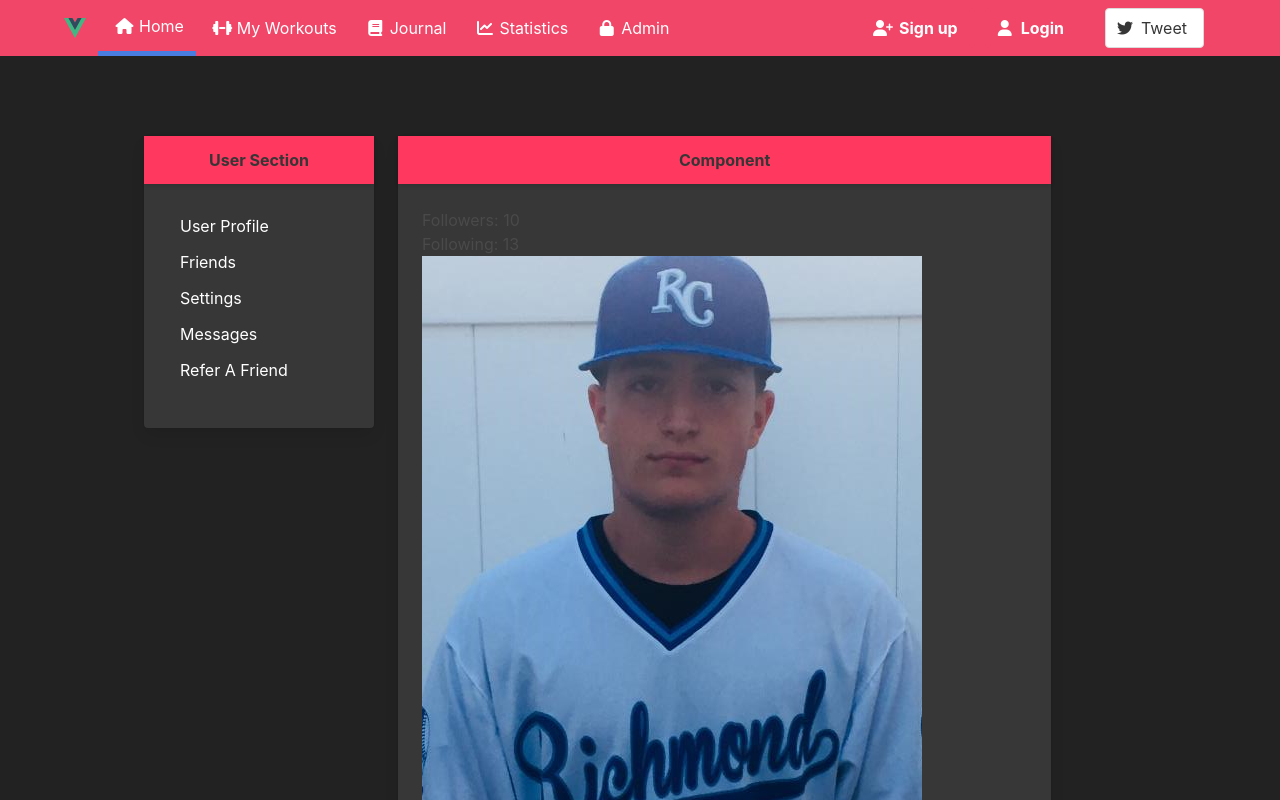
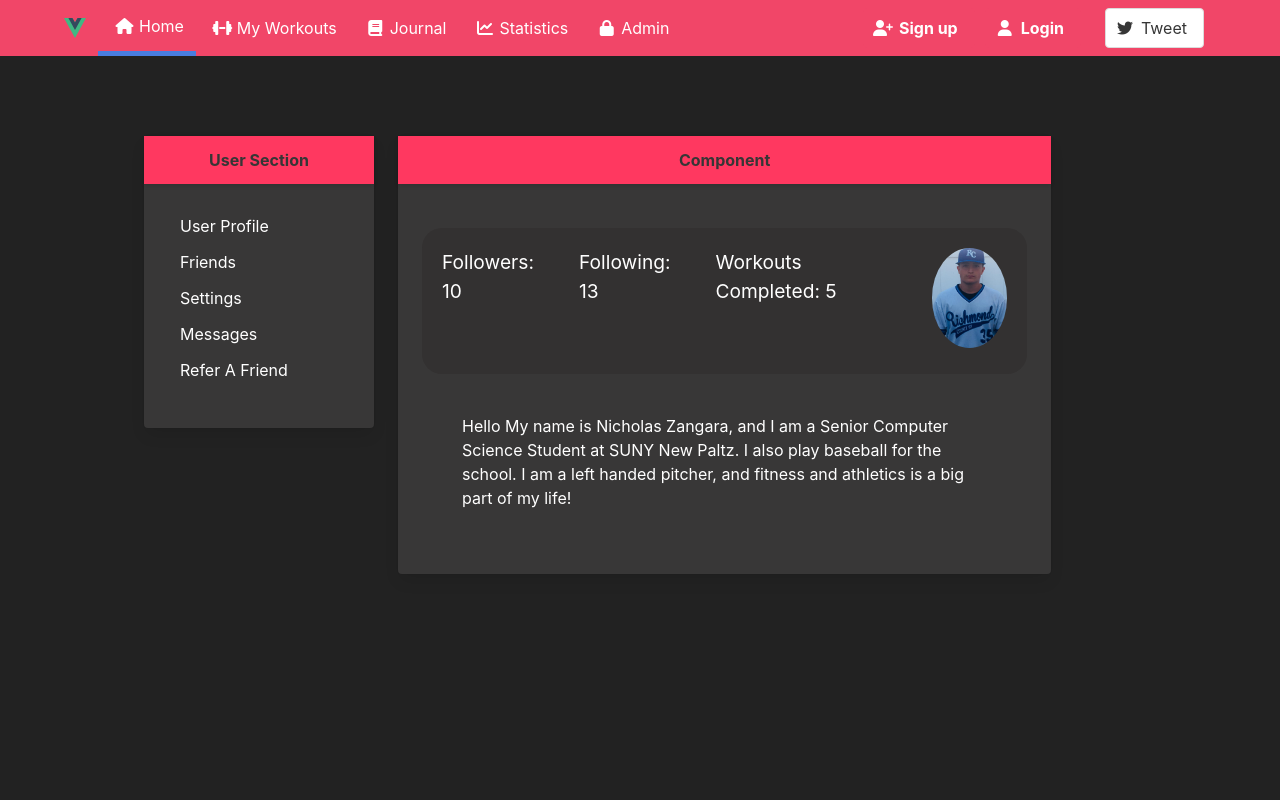
Before and after one commit to zangaran1/Web-Server-Projects, a Vue app in the folder client/: page / in a window 1280 px wide. Shown: the top 800 px of the page. Built offline with nearby package versions, Linux system fonts and the light colour scheme.

Commit message:
user profile and bio

```diff
--- a/client/src/views/otherViews/userProfileView.vue
+++ b/client/src/views/otherViews/userProfileView.vue
@@ -7,17 +7,22 @@ const session = useSession();
 </script>
 
 <template>
-   <div class="user-top-banner">
+   <div class="username-banner">
         <div class="username" v-if="session.user">
             <p id="username-txt">
                 {{ session.user.name }}
             </p>
         </div>
+   </div>
+   <div class="user-top-banner">
         <div class="follower-count">
             Followers: 10
         </div>
         <div class="following-count">
             Following: 13
+        </div>
+        <div class="workouts-completed-count">
+            Workouts Completed: 5
         </div>
         <aside>
             <div class="user-profile-picture">
@@ -25,9 +30,56 @@ const session = useSession();
             </div>
         </aside>
    </div>
+   <div class="user-bio-container">
+        <div class="user-bio">
+            <p >
+                Hello My name is Nicholas Zangara, and I am a Senior Computer Science Student at SUNY New Paltz. I also play baseball for the school. I am a left handed pitcher, and fitness and athletics is a big part of my life!
+            </p>
+        </div>
+   </div>
 </template>
 
 
 <style scoped>
+#profile-pic{
+    border-radius: 75%;
+    width: 100px;
+    height: 100px;
+}
+.username-banner{
+    padding: 10px;
+    display: flex;
+    flex-direction: row;
+    justify-content: center;
+}
+#username-txt{
+    color: white;
+    font-size: 30px;
+}
+.user-top-banner{
+    display: flex;
+    flex-direction: row;
+    justify-content: center;
+    border-radius: 20px;
+    background-color: rgb(51, 49, 49);
+}
+.follower-count, .following-count, .workouts-completed-count{
+    font-size: larger;
+    padding: 20px;
+    color: white;
 
+}
+.user-profile-picture{
+    padding: 20px;
+}
+.user-bio-container{
+    padding: 20px;
+    display: flex;
+    flex-direction: row;
+    justify-content: center;
+}
+.user-bio{
+    padding: 20px;
+    color: white;
+}
 </style>
```
